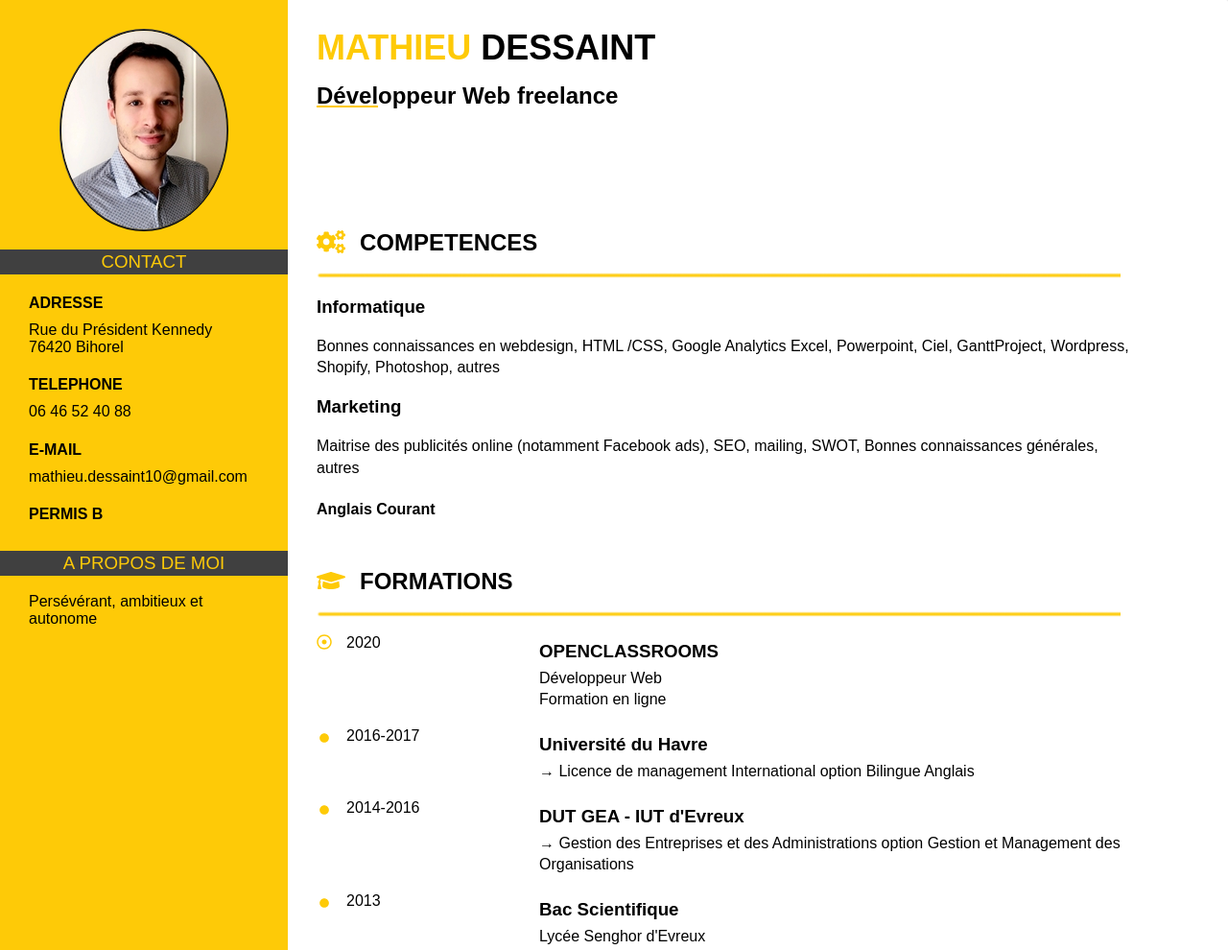
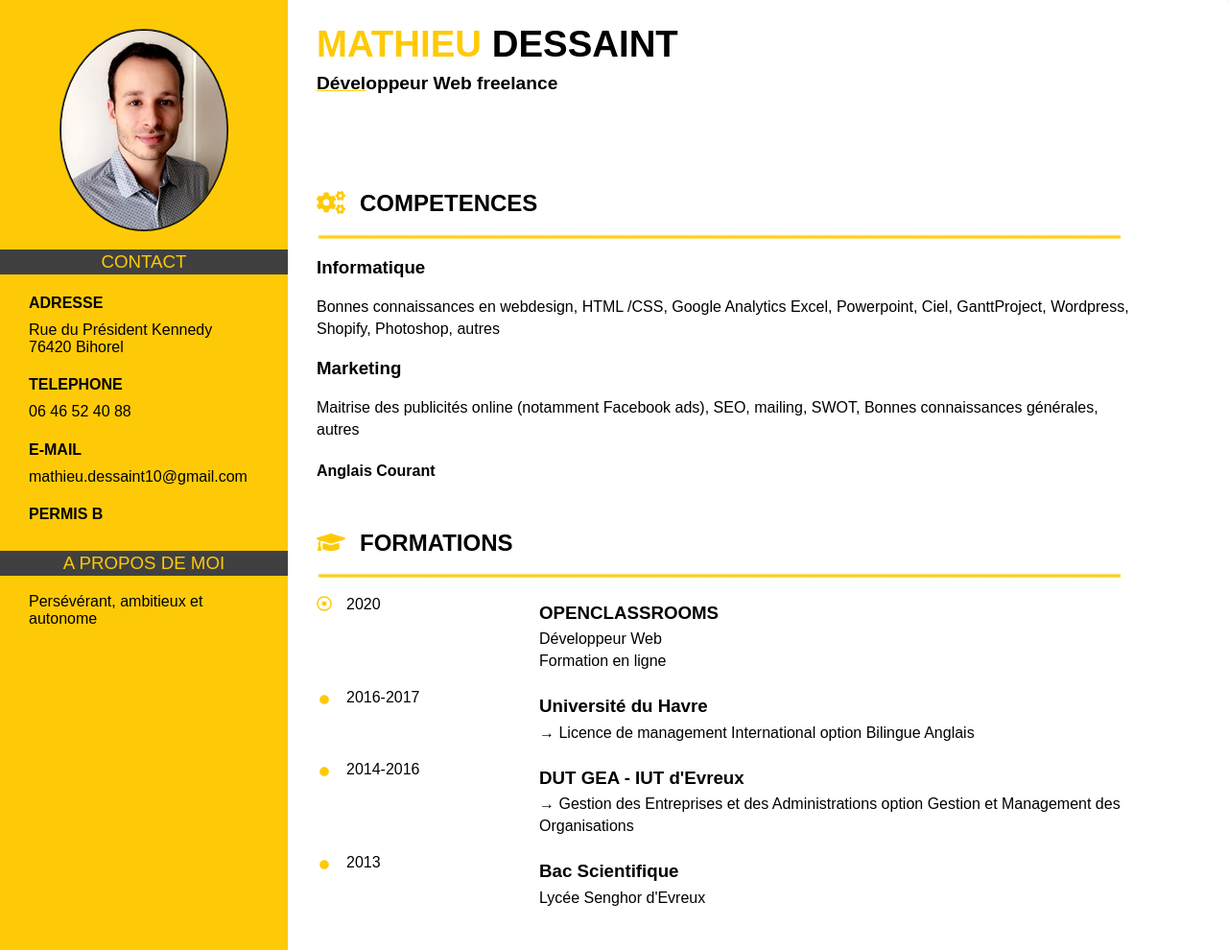
Before and after one commit to Math657/math657.github.io, a website: page index.html in a window 1280 px wide. Shown: the top 990 px of the page at 96% size. Drawn offline with Linux system fonts and the light colour scheme.

Commit message:
dernières erreurs corrigées

```diff
--- a/css/prefixed/style.css
+++ b/css/prefixed/style.css
@@ -2,9 +2,11 @@ html {
 	background-color: #E3E3E3;
 	font-family: Arial, Helvetica, sans-serif;
 }
+
 body {
 	margin: auto;
 }
+
 #bloc_page {
 	margin: auto;
 	border-radius: 2px;
@@ -38,7 +40,7 @@ body {
 	-ms-flex-pack: left;
 	justify-content: left;
 	line-height: 0px;
-	font-size: 1.5em;
+	font-size: 1.2em;
 }
 
 #nom h2 {
@@ -52,7 +54,7 @@ body {
 }
 
 
-section {
+.main {
 	display: -webkit-box;
 	display: -ms-flexbox;
 	display: flex;
--- a/index.html
+++ b/index.html
@@ -15,7 +15,7 @@
 
 <body>
 	<div id="bloc_page">
-		<section class="main">
+		<div class="main">
 			<aside>
 				<img id="photo" src="images/photo.jpg" alt="photo_profile" />
 
@@ -197,7 +197,7 @@
 
 			</div>
 
-		</section>
+		</div>
 	</div>
 </body>
 
```
